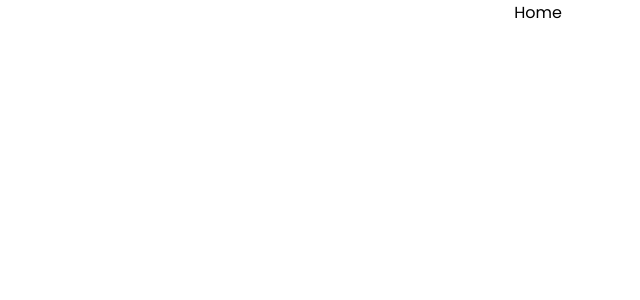
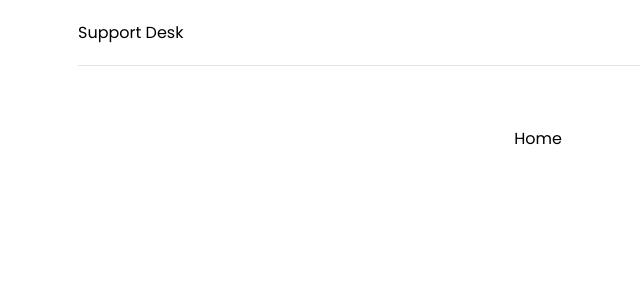
Before and after one commit to OybekKayumov/support-desk, a React (Create React App) app in the folder frontend/: page / in a window 1280 px wide. Shown: the top 300 px of the page, without its empty margins (102-742 px from the left). Built offline with nearby package versions, Linux system fonts and the light colour scheme.

Commit message:
Add frontend: Header to App

```diff
--- a/frontend/src/App.js
+++ b/frontend/src/App.js
@@ -1,5 +1,6 @@
 import React from 'react';
 import {BrowserRouter as Router, Routes, Route} from 'react-router-dom'
+import Header from './components/Header';
 import Home from './pages/Home';
 import Login from './pages/Login';
 import Register from './pages/Register';
@@ -9,6 +10,8 @@ function App() {
     <>
      <Router>
       <div className='container'>
+        <Header></Header>
+
         <Routes>
           <Route path='/' element={<Home />} />
           <Route path='/login' element={<Login />} />
--- a/frontend/src/components/Header.jsx
+++ b/frontend/src/components/Header.jsx
@@ -1,10 +1,13 @@
 import {FaSignInAlt, FaSignOutAlt, FaUser } from "react-icons"
+import {Link} from 'react-router-dom'
 
 function Header() {
   return (
-    <>
-      Header
-    </>
+    <header className="header">
+      <div className="logo">
+        <Link to='/'>Support Desk</Link>
+      </div>
+    </header>
   )
 }
 
```
